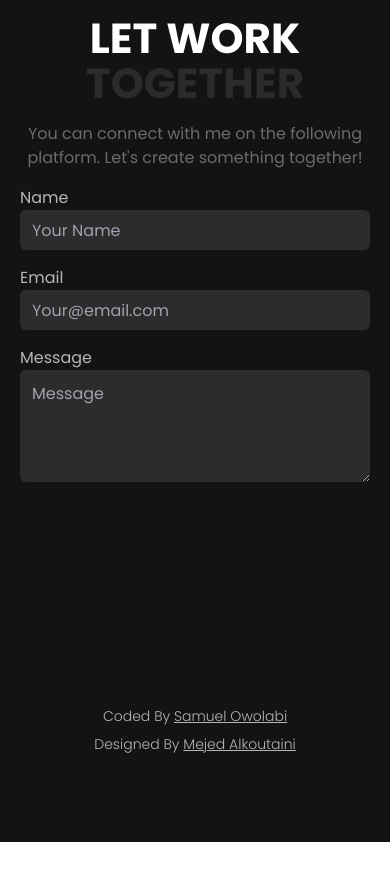
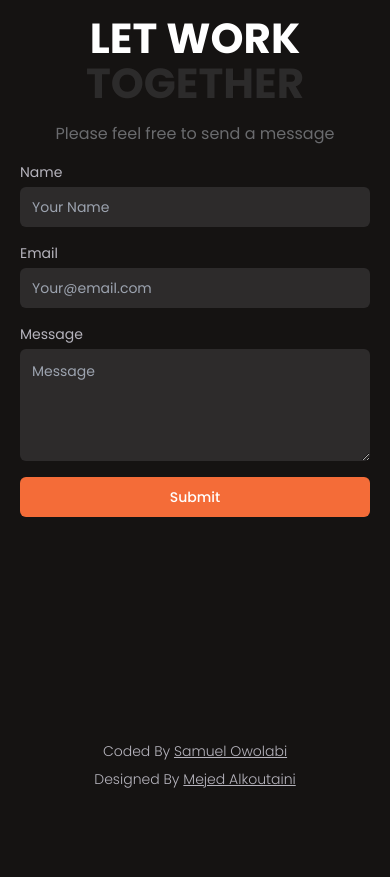
Before and after one commit to seo17/samuel-owolabi, a Next.js app: page / in a window 390 px wide. Shown: the part 2780-3657 px from the top of the page. Before the commit the page ends 3622 px from the top, so only its background shows below. Built offline with nearby package versions, Linux system fonts and the light colour scheme.

Commit message:
added submit button and further optimization of code

```diff
--- a/src/components/Contact.tsx
+++ b/src/components/Contact.tsx
@@ -13,8 +13,7 @@ function Contact() {
           Let Work <span className="text-light-gray/15">Together</span>
         </h3>
         <p className="text-center lg:text-start text-dark-gray md:font-medium  text-base md:text-[18px] ">
-          You can connect with me on the following platform. Let&#39;s create
-          something together!
+          Please feel free to send a message
         </p>
         <ContactForm />
       </div>
--- a/src/components/ui/ContactForm.tsx
+++ b/src/components/ui/ContactForm.tsx
@@ -3,10 +3,14 @@ import { contactFormInputInfo } from "@/lib";
 import React from "react";
 
 function ContactForm() {
-  const labelClassName = "text-light-gray";
-  const inputClassName =
-    "bg-light-gray/15 text-[#FFF] rounded-md w-full h-10 p-3 focus:ring focus:ring-orange focus:border-none focus:outline-none ";
-  const textBoxClassName = `${inputClassName} h-28`;
+  const textClassName = "text-[14px] md:text-base";
+  const labelClassName = `text-light-gray ${textClassName} `;
+  const inputClassName = `bg-light-gray/15 text-[#FFF] rounded-md w-full h-10 p-3 focus:ring focus:ring-1 focus:ring-orange focus:border-none focus:outline-none ${textClassName}`;
+  const textBoxClassName = `${inputClassName} ${textClassName} h-28`;
+
+  const handleMessageSubmit = (e: React.MouseEvent<HTMLButtonElement>) => {
+    e.preventDefault();
+  };
 
   return (
     <div className="w-full">
@@ -14,7 +18,7 @@ function ContactForm() {
         <div className="flex flex-col sm:flex-row flex-wrap gap-y-4 justify-between w-full">
           {contactFormInputInfo.map((item, index) => (
             <div
-              className={`flex flex-col ${
+              className={`flex flex-col gap-1 ${
                 item.type === "textbox" ? "w-full" : "w-full sm:w-[46%]"
               }`}
               key={index}
@@ -29,7 +33,7 @@ function ContactForm() {
                   />
                 </>
               ) : (
-                <div className="flex flex-col w-full">
+                <div className="flex flex-col gap-1 w-full">
                   <label className={labelClassName}>{item.label}</label>
                   <textarea
                     name="message"
@@ -40,6 +44,13 @@ function ContactForm() {
               )}
             </div>
           ))}
+
+          <button
+            onClick={handleMessageSubmit}
+            className={`bg-orange hover:bg-orange/90 h-10 rounded-md w-full font-medium text-[#FFF] ${textClassName}`}
+          >
+            Submit
+          </button>
         </div>
       </form>
     </div>
```
